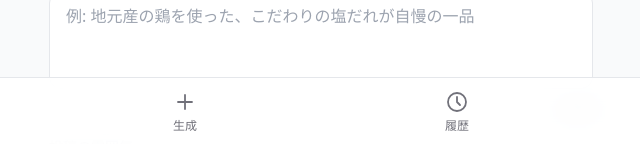
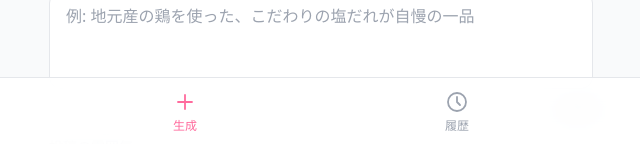
Before and after one commit to king-ai719/sns-post, a Next.js app: page /generate in a window 1280 px wide. Shown: the part 654-798 px from the top of the page, without its empty margins (319-959 px from the left). Built offline with nearby package versions, Linux system fonts and the light colour scheme; no server answers.

Commit message:
fix: BottomNav href and light theme colors

```diff
--- a/src/components/layout/BottomNav.tsx
+++ b/src/components/layout/BottomNav.tsx
@@ -5,8 +5,8 @@ import { usePathname } from 'next/navigation'
 
 const NAV_ITEMS = [
   {
-    href: '/',
-    label: '生成',
+  href: '/generate',
+  label: '生成',
     icon: (active: boolean) => (
       <svg width="24" height="24" viewBox="0 0 24 24" fill="none" stroke="currentColor" strokeWidth="1.8">
         <path d="M12 5v14M5 12h14" strokeLinecap="round"/>
@@ -29,7 +29,7 @@ export default function BottomNav() {
   const pathname = usePathname()
 
   return (
-    <nav className="fixed bottom-0 left-0 right-0 z-40 bg-surface-1/90 backdrop-blur-md border-t border-surface-border">
+    <nav className="fixed bottom-0 left-0 right-0 z-40 bg-white/90 backdrop-blur-md border-t border-gray-200">
       <div className="flex items-center justify-around max-w-xl mx-auto px-4 pb-safe">
         {NAV_ITEMS.map((item) => {
           const active = pathname === item.href
@@ -38,7 +38,7 @@ export default function BottomNav() {
               key={item.href}
               href={item.href}
               className={`flex flex-col items-center gap-1 py-3 px-6 rounded-xl transition-colors ${
-                active ? 'text-brand' : 'text-zinc-500 hover:text-zinc-300'
+                active ? 'text-brand' : 'text-gray-400 hover:text-gray-600'
               }`}
             >
               {item.icon(active)}
```
